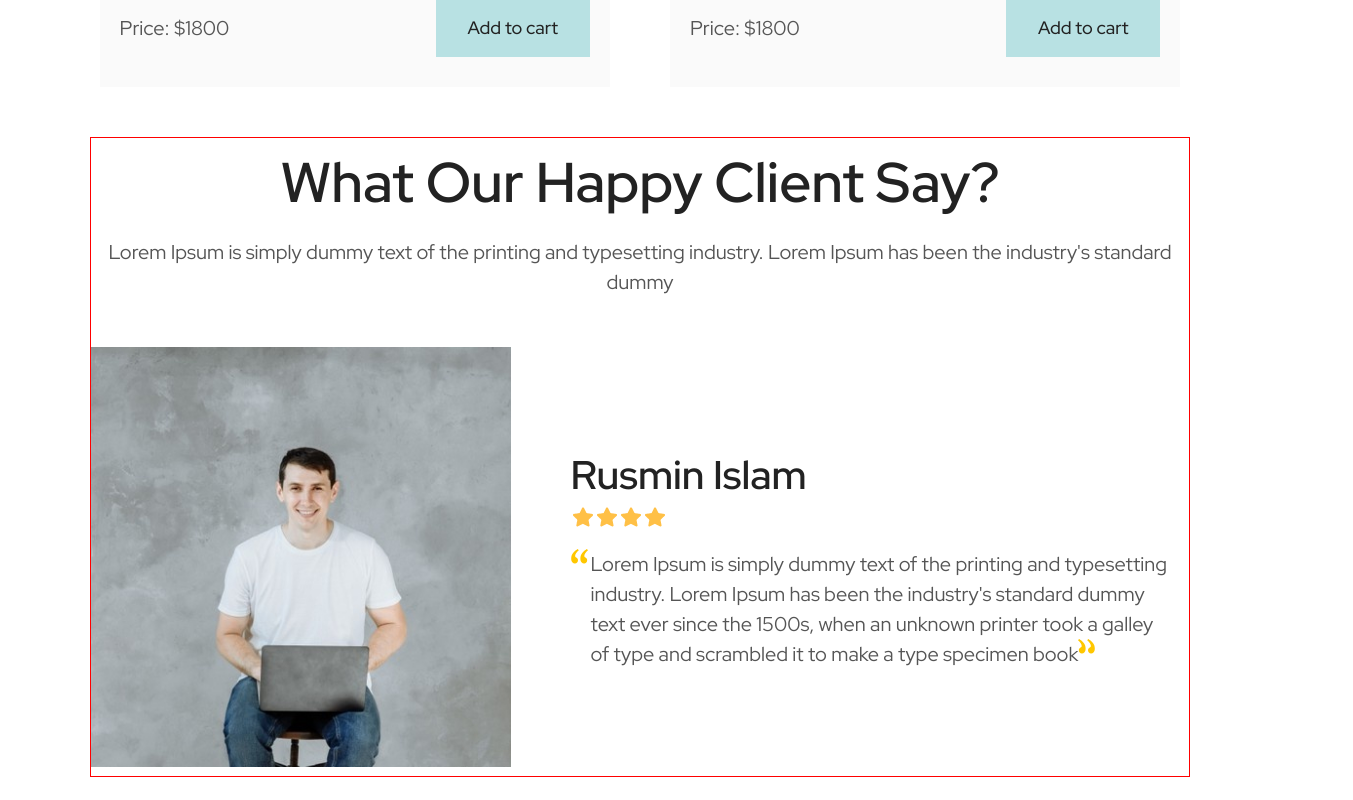
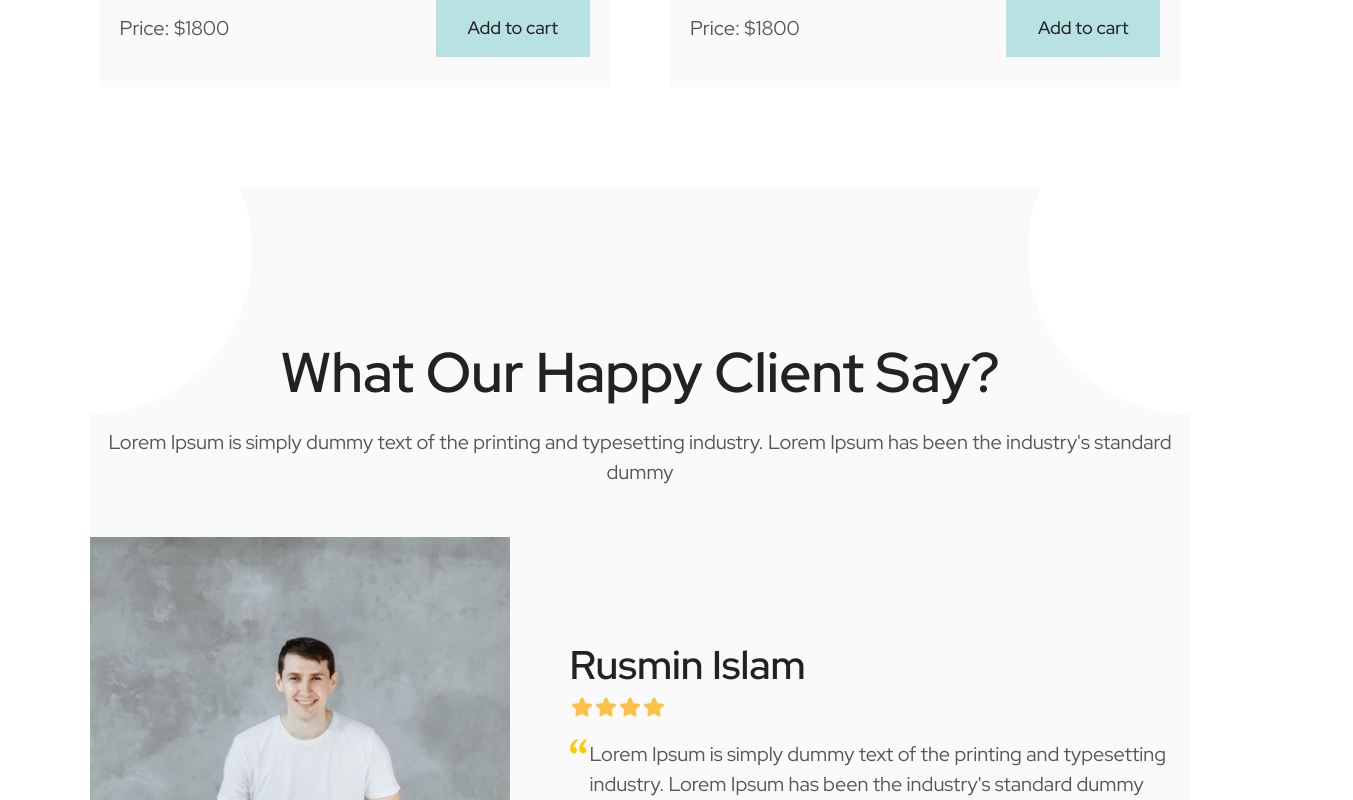
Before and after one commit to RehkMansa/furniture-shop, a React (Create React App) app: page / in a window 1280 px wide. Shown: the part 3720-4520 px from the top of the page, 1353 px wide, since content can reach past the window. Before the commit the page ends 4497 px from the top, so only its background shows below. Built offline with nearby package versions, Linux system fonts and the light colour scheme.

Commit message:
added ellipse

```diff
--- a/src/components/Testimonials.jsx
+++ b/src/components/Testimonials.jsx
@@ -6,7 +6,29 @@ const Wrapper = styled.div`
   align-items: center;
   justify-content: center;
   min-height: 80vh;
-  border: 1px solid red;
+  background: #fafafa;
+  padding: 150px 0;
+  position: relative;
+  margin: 50px 0;
+
+  &:before,
+  &:after {
+    background-image: url(/images/ellipse.svg);
+    content: '';
+    position: absolute;
+    height: 325px;
+    width: 325px;
+    display: block;
+    top: 7%;
+  }
+  &:after {
+    transform: translate(50%, -50%);
+    right: 0;
+  }
+  &:before {
+    transform: translate(-50%, -50%);
+    left: 0;
+  }
 `;
 
 const Header = styled.div`
```
Also changed, not shown: public/images/ellipse.svg (added).
